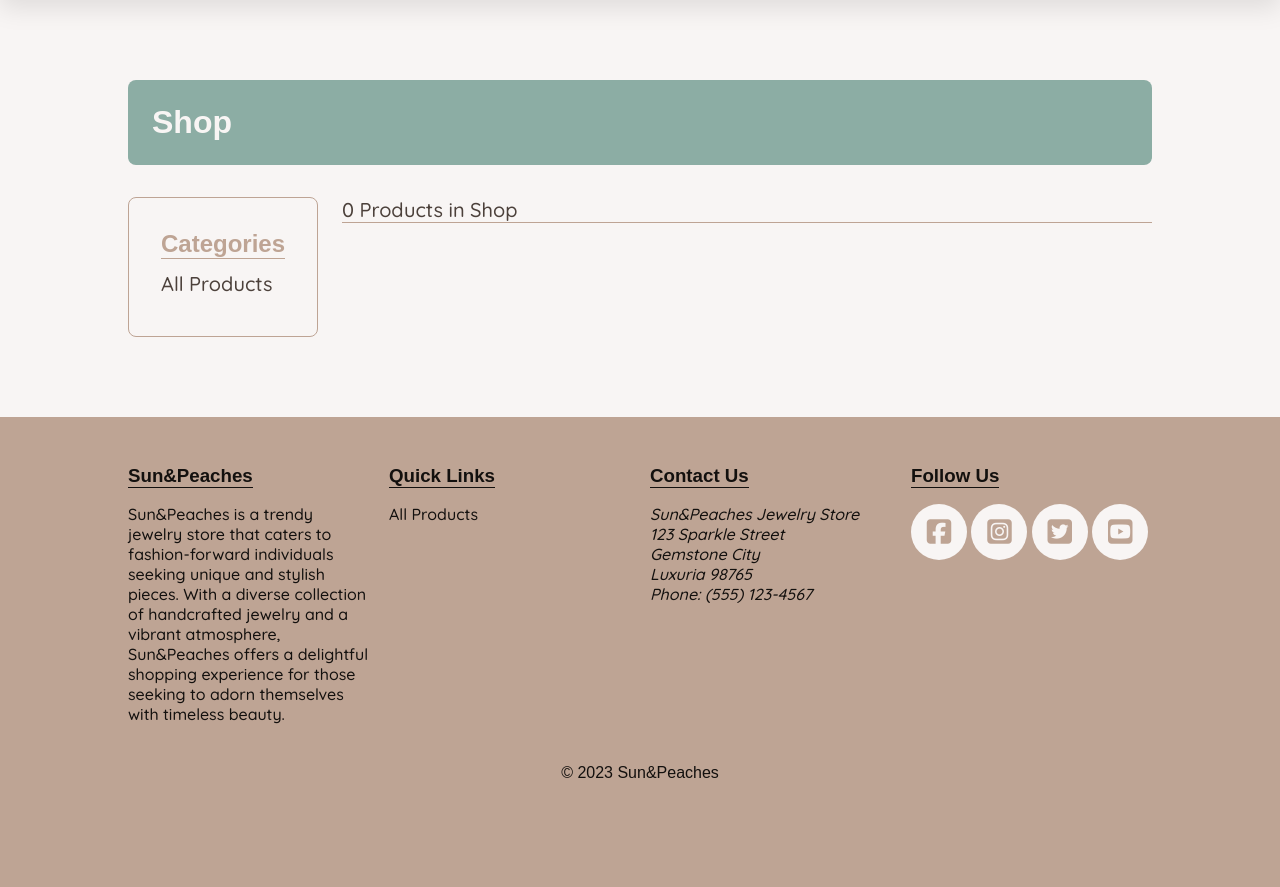
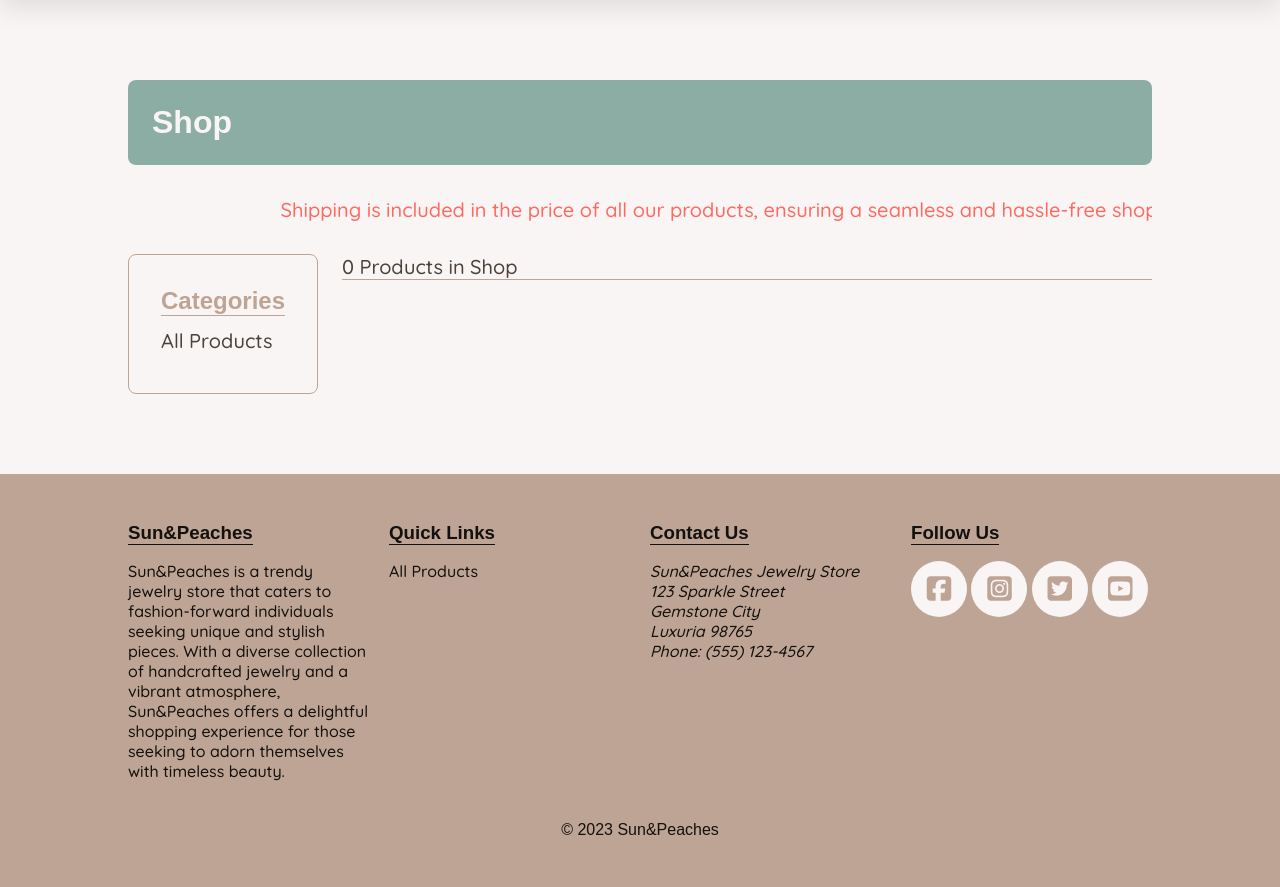
Before and after one commit to radule90/CI_PP_5, a Django app: page /shop/ in a window 1280 px wide. Shown: the part 96-983 px from the top of the page. Before the commit the page ends 874 px from the top, so only its background shows below. Run offline with Django 4.2, Linux system fonts and the light colour scheme; data that the repository does not hold is empty; some libraries are stand-ins or nearby versions; some web fonts are replaced.

Commit message:
Add free shipping line in shop

```diff
--- a/product/templates/product/shop.html
+++ b/product/templates/product/shop.html
@@ -18,6 +18,9 @@
             <h2 class="subheading">Shop</h2>
         {% endif %}
     </section>
+    <div class="free-shiping">
+        <p class="text-scroll">Shipping is included in the price of all our products, ensuring a seamless and hassle-free shopping experience for our valued customers.</p>
+    </div>
     <!-- Shop Filters -->
     <div class="shop-section">
         <aside>
--- a/static/css/styles.css
+++ b/static/css/styles.css
@@ -396,6 +396,30 @@ main {
     color: var(--white);
 }
 
+/* Text scroll */
+.free-shiping {
+    margin-block-start: 2rem;
+    overflow: hidden;
+    white-space: nowrap;
+    width: 100%;
+}
+
+.text-scroll {
+    color: var(--red);
+    font-size: 1.25rem;
+    display: inline-block;
+    animation: messageScroll 15s linear infinite;
+}
+
+@keyframes messageScroll {
+    0% {
+        transform: translateX(100%);
+    }
+    100% {
+        transform: translateX(-100%);
+    }
+}
+
 /* Filters */
 #filter-nav-icon {
     display: none;
```
